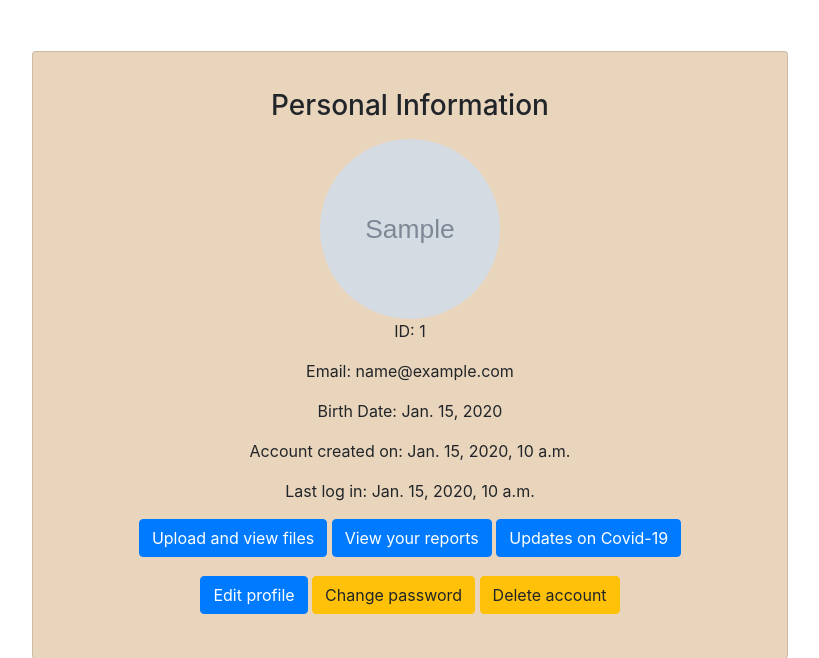
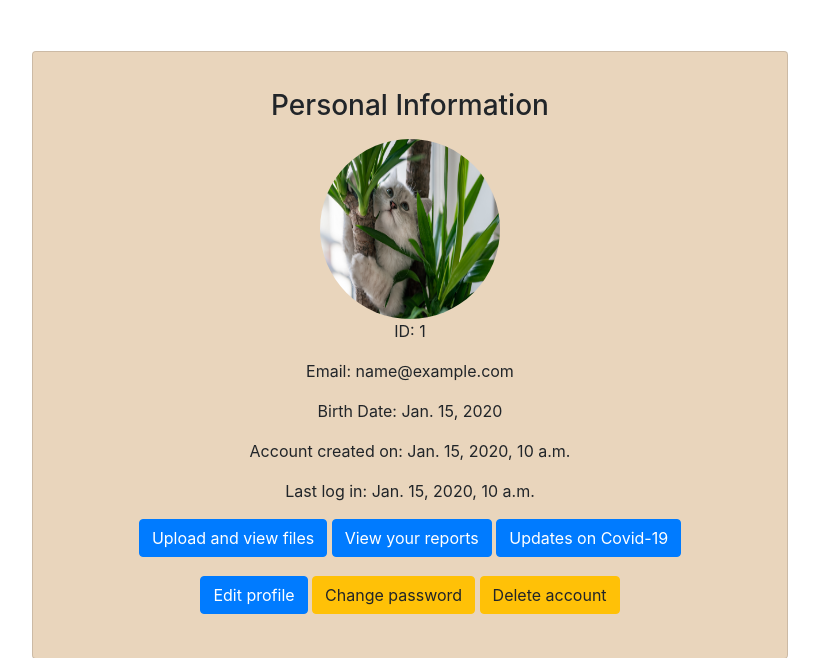
Before and after one commit to LilianBob/Covi_Org, a Django app: page /profile/1 in a window 1280 px wide. Shown: the part 62-720 px from the top of the page, without its empty margins (230-1049 px from the left). Run offline with Django 3.2, Linux system fonts and the light colour scheme; a user stored in the database is signed in; tables that the repository leaves empty hold one stand-in row (values such as "Sample post"); grey boxes marked "Sample" are stand-in pictures; some libraries are stand-ins or nearby versions.

Commit message:
avatar rendering update

```diff
--- a/orgHaccounts/templates/dashboard/profile.html
+++ b/orgHaccounts/templates/dashboard/profile.html
@@ -18,7 +18,7 @@
             <div class="card" style="width:70%;">
                 <div class="card-body">
                     <p class= "card-title"><h3> Personal Information </h3></p>
-                    <img src="{{ user.avatar.url }}" alt="profile" class="img-responsive avatar" > <br>
+                    <img src="{{ user.avatar.url }} | default: {% static 'default.jpg' %}" alt="profile" class="img-responsive avatar" > <br>
                     <p class="card-text"><span class="text-center"> ID: {{ user.id }} </span></p>
                     <p class="card-text"> Email: {{ user.email }}</p>
                     <p class="card-text"> Birth Date: {{ user.date_of_birth }} </p>
```
